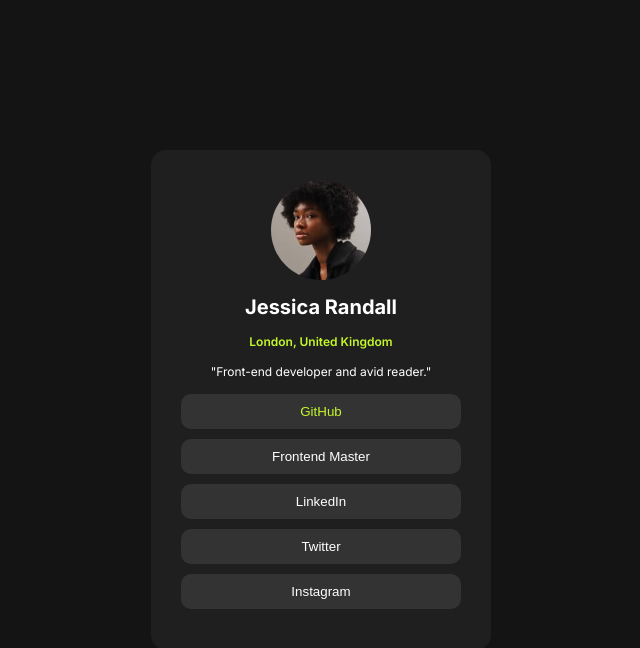
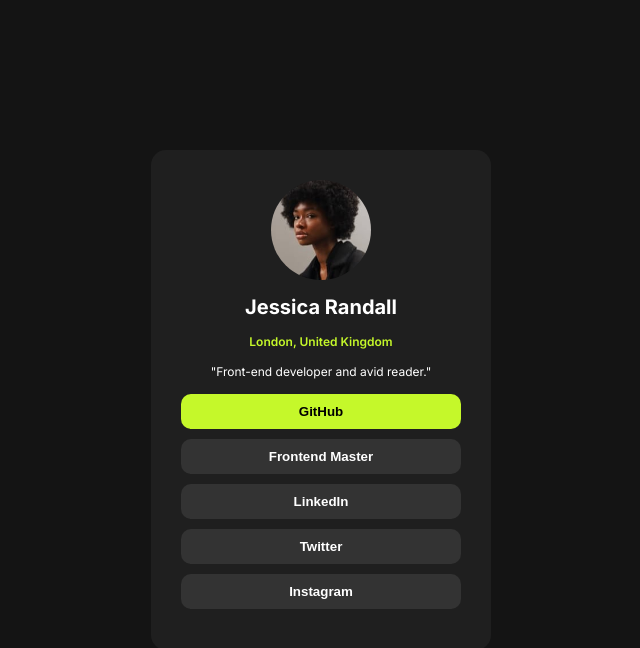
Before and after one commit to simopoza/Social-links-profile, a plain HTML site: page index.html in a window 1280 px wide. In both pictures the pointer is over the button "GitHub". Shown: the whole page, without its empty margins (319-959 px from the left). Drawn offline with Linux system fonts and the light colour scheme.

Commit message:
refactor buttons in hover and focus

```diff
--- a/style.css
+++ b/style.css
@@ -86,6 +86,7 @@ p {
 }
 
 button {
+	font-weight: 600;
 	height: 35px;
 	border-radius: 10px;
 	border: none;
@@ -98,5 +99,6 @@ button {
 button:focus,
 button:hover {
   cursor: pointer;
-	color: hsl(75, 94%, 57%);
+	color: black;
+	background-color: hsl(75, 94%, 57%);
 }
```
Also changed, not shown: 1 other file.
